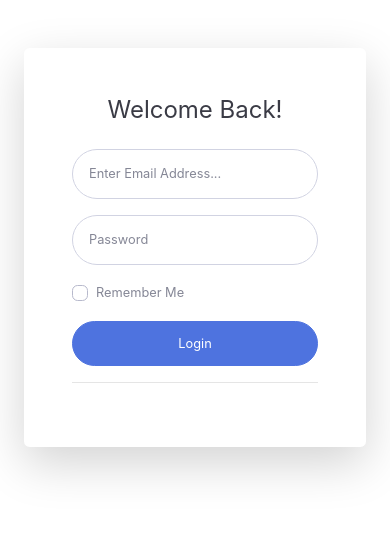
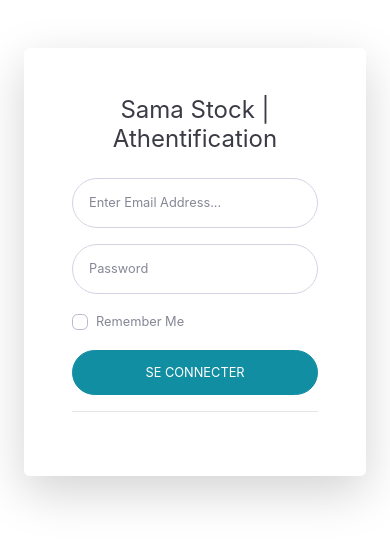
Before and after one commit to tokosel/gestiondestock, a Python web app: template templates/login.html in a window 390 px wide. Shown: the top 544 px of the page. Run offline with Jinja, Linux system fonts and the light colour scheme; the template is opened without the code that fills it, so the values that code supplies are empty.

Commit message:
Code review

```diff
--- a/static/css/style.css
+++ b/static/css/style.css
@@ -5,3 +5,9 @@
 .alert-product{
     color: #e94918 !important;
 }
+
+.btn-login{
+    background-color: #128ea3;
+    border-color: #128ea3;
+    text-transform: uppercase;
+}
--- a/templates/login.html
+++ b/templates/login.html
@@ -25,11 +25,13 @@
                     <div class="card-body p-0">
                         <!-- Nested Row within Card Body -->
                         <div class="row">
-                            <div class="col-lg-6 d-none d-lg-block bg-login-image"></div>
+                            <div class="col-lg-6 d-none d-lg-block bg-login-image">
+                                <img src="{{ url_for('static', filename='img/logo.png') }}" alt="">
+                            </div>
                             <div class="col-lg-6">
                                 <div class="p-5">
                                     <div class="text-center">
-                                        <h1 class="h4 text-gray-900 mb-4">Welcome Back!</h1>
+                                        <h1 class="h4 text-gray-900 mb-4">Sama Stock | Athentification</h1>
                                     </div>
                                     <form class="user" id="loginForm">
                                         <div class="form-group">
@@ -47,8 +49,8 @@
                                                 <label class="custom-control-label" for="customCheck">Remember Me</label>
                                             </div>
                                         </div>
-                                        <button type="submit" class="btn btn-primary btn-user btn-block">
-                                            Login
+                                        <button type="submit" class="btn btn-primary btn-login btn-user btn-block">
+                                            Se connecter
                                         </button>
                                         <hr>
                                     </form>
```
Also changed, not shown: static/img/logo.png (added).
